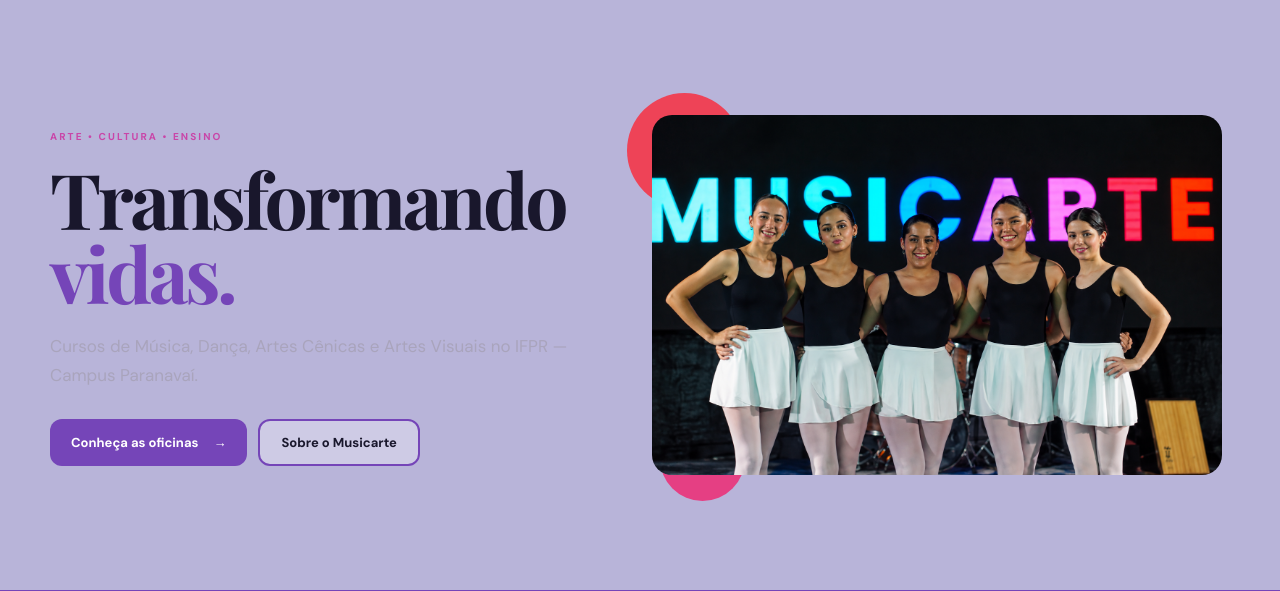
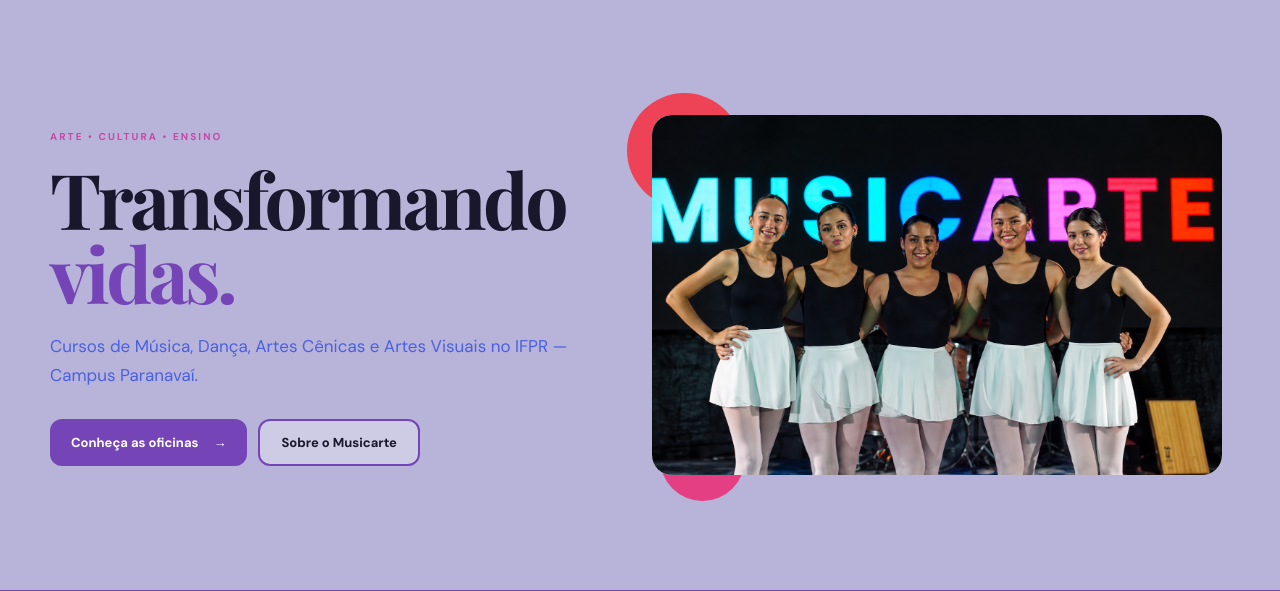
Before and after one commit to musicarte-web/musicarte, a Django app: page / in a window 1280 px wide. Shown: the part 74-665 px from the top of the page. Run offline with Django 5.2, Linux system fonts and the light colour scheme.

Commit message:
pg inicial

```diff
--- a/core/static/core/css/style.css
+++ b/core/static/core/css/style.css
@@ -205,10 +205,6 @@ select {
     color: black;
 }
 
-.hero-copy.text-home {
-    color: var(--azulesc);
-}
-
 .text-link {
     color: var(--rosa);
     font-weight: 800;
@@ -251,7 +247,7 @@ select {
 .inner-hero>div>p {
     font-size: 17px;
     line-height: 1.7;
-    color: var(--muted);
+    color: var(--azulesc);
     max-width: 520px
 }
 
--- a/core/templates/core/home.html
+++ b/core/templates/core/home.html
@@ -22,7 +22,7 @@
             <em>vidas.</em>
         </h1>
 
-        <p class="text-home">
+        <p>
             Cursos de Música, Dança, Artes Cênicas e Artes Visuais
             no IFPR — Campus Paranavaí.
         </p>
```
